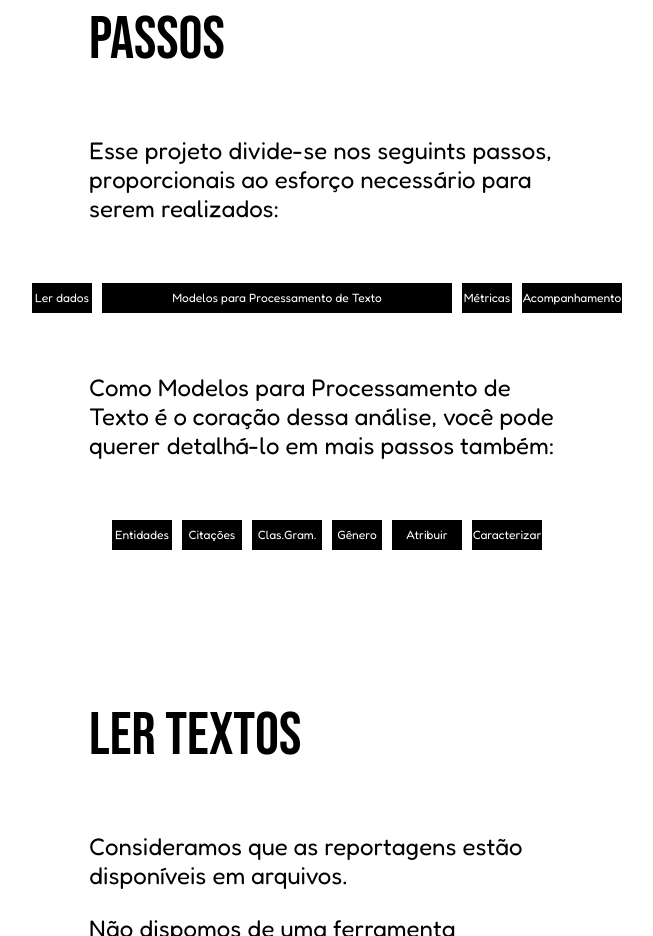
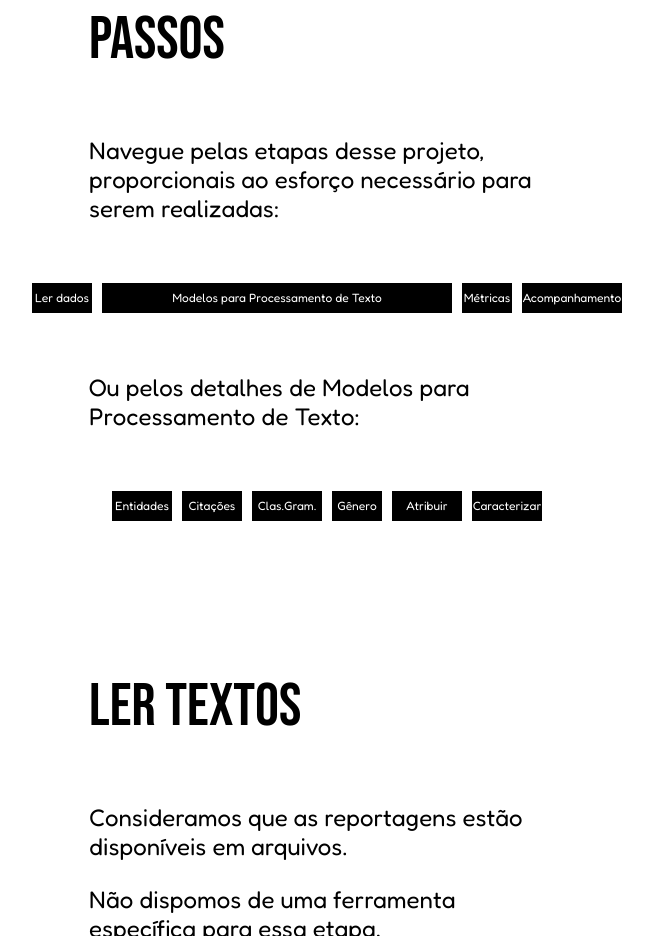
Before and after one commit to larissasayurifutino/vozdelas_tecniques, a plain HTML site: page index.html in a window 1280 px wide. Shown: the part 1700-2636 px from the top of the page, without its empty margins (313-966 px from the left). Drawn offline with Linux system fonts and the light colour scheme.

Commit message:
CHange call to action to navigate through the site.

```diff
--- a/index.html
+++ b/index.html
@@ -206,7 +206,7 @@
 
     <p class="corpo-subtitulo">Passos</p>
 
-    <p class="corpo-texto">Esse projeto divide-se nos seguints passos, proporcionais ao esforço necessário para serem realizados:</p>
+    <p class="corpo-texto">Navegue pelas etapas desse projeto, proporcionais ao esforço necessário para serem realizadas:</p>
 
     <nav class="index-nav">
         <a class="um" href="#primeiro">Ler dados</a>
@@ -215,7 +215,7 @@
         <a class="quatro" href="#quarto">Acompanhamento</a>
     </nav>
 
-    <p class="corpo-texto">Como Modelos para Processamento de Texto é o coração dessa análise, você pode querer detalhá-lo em mais passos também:</p>
+    <p class="corpo-texto">Ou pelos detalhes de Modelos para Processamento de Texto:</p>
 
     <nav class="index-nav">
         <a class="dois_um" href="#dois_um">Entidades</a>
```
